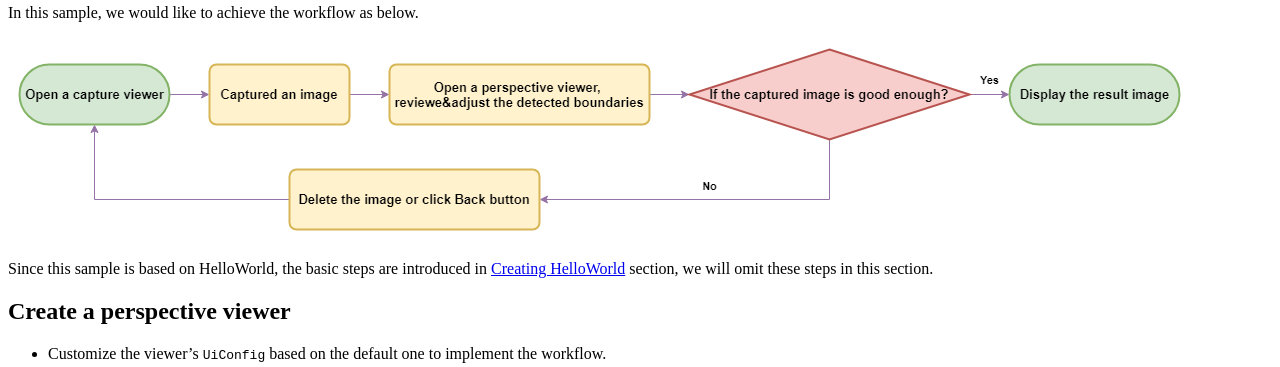
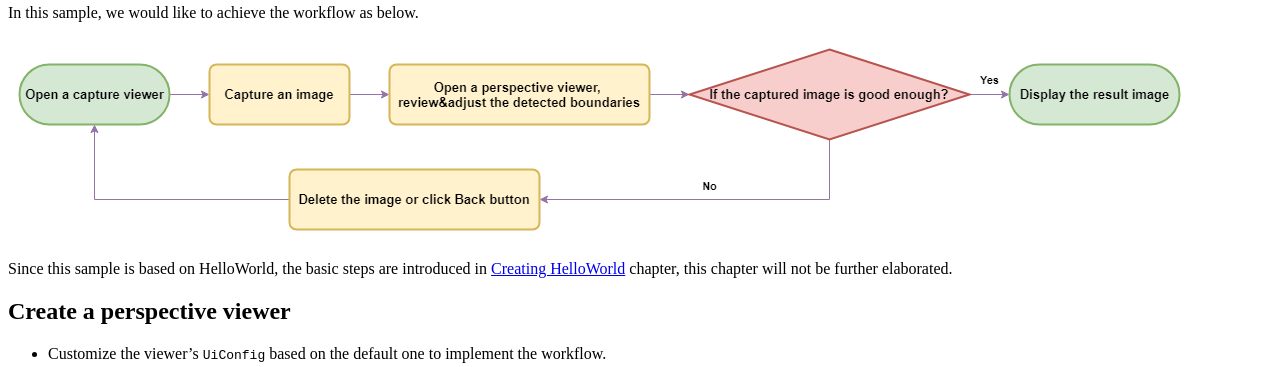
Before and after one commit to dynamsoft-docs/mobile-document-scanner-docs-js, a Jekyll site: the page built from codegallery/usecase/sample1.md, in a window 1280 px wide and 900 px high, scrolled down 642 px. Shown: the top 367 px of the window. Built offline with Jekyll 4.4.1, drawn with Linux system fonts in a browser that asks for light colours.

Commit message:
update sample1

```diff
--- a/codegallery/usecase/sample1.md
+++ b/codegallery/usecase/sample1.md
@@ -20,7 +20,7 @@ In this sample, we would like to achieve the workflow as below.
 
 ![Flow chart for sample1](/assets/imgs/sample1.png)
 
-Since this sample is based on HelloWorld, the basic steps are introduced in [Creating HelloWorld]({{ site.gettingstarted }}helloworld.html) section, we will omit these steps in this section.
+Since this sample is based on HelloWorld, the basic steps are introduced in [Creating HelloWorld]({{ site.gettingstarted }}helloworld.html) chapter, this chapter will not be further elaborated.
 
 ## Create a perspective viewer
 
```
Also changed, not shown: assets/imgs/sample1.png.
